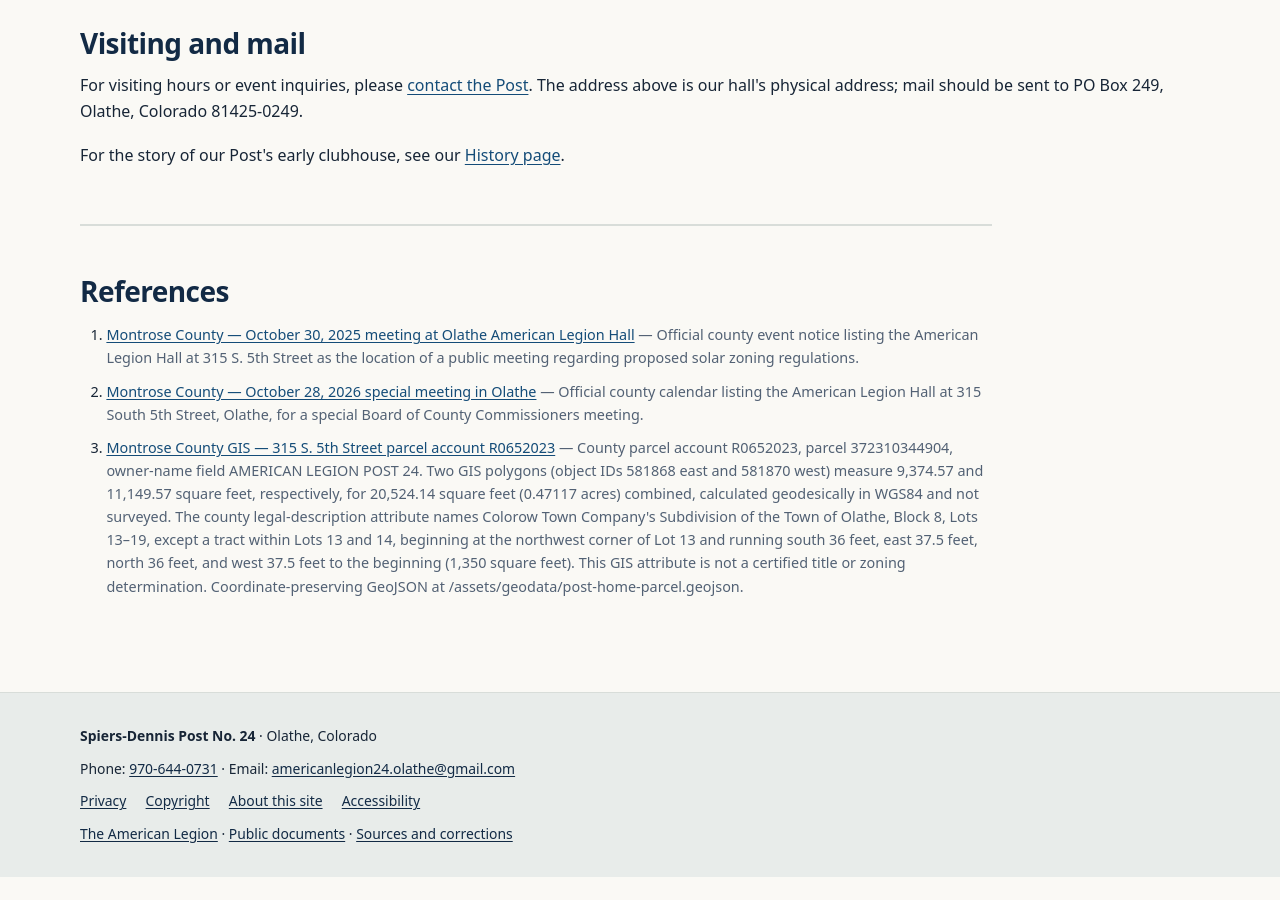
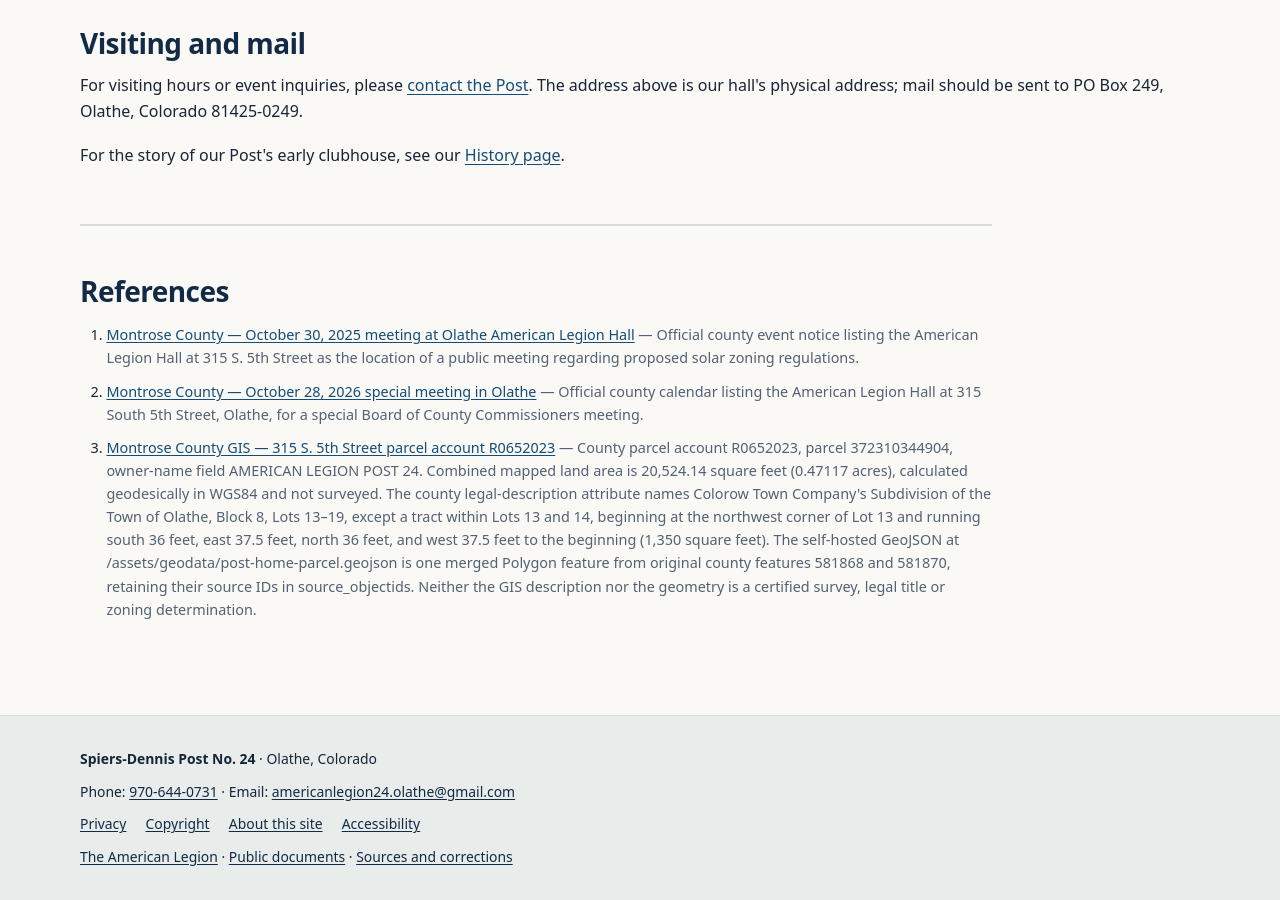
Before and after one commit to SPIERS-DENNIS-POST/spiers-dennis-post.github.io, a Jekyll site: the page built from building/index.md, in a window 1280 px wide and 900 px high, scrolled down 1390 px. Built offline with Jekyll 4.4.1, drawn with Linux system fonts in a browser that asks for light colours; before the commit the page ends 2267 px from its top, so only the background shows below that.

Commit message:
Record merged GeoJSON and combined area

```diff
--- a/_data/sources.yml
+++ b/_data/sources.yml
@@ -145,4 +145,4 @@
 - id: montrose-county-post24-parcel-gis
   title: Montrose County GIS — 315 S. 5th Street parcel account R0652023
   url: https://mcmap.montrosecounty.net/server/rest/services/MontroseCounty/FeatureServer/47
-  details: County parcel account R0652023, parcel 372310344904, owner-name field AMERICAN LEGION POST 24. Two GIS polygons (object IDs 581868 east and 581870 west) measure 9,374.57 and 11,149.57 square feet, respectively, for 20,524.14 square feet (0.47117 acres) combined, calculated geodesically in WGS84 and not surveyed. The county legal-description attribute names Colorow Town Company's Subdivision of the Town of Olathe, Block 8, Lots 13–19, except a tract within Lots 13 and 14, beginning at the northwest corner of Lot 13 and running south 36 feet, east 37.5 feet, north 36 feet, and west 37.5 feet to the beginning (1,350 square feet). This GIS attribute is not a certified title or zoning determination. Coordinate-preserving GeoJSON at /assets/geodata/post-home-parcel.geojson.
+  details: County parcel account R0652023, parcel 372310344904, owner-name field AMERICAN LEGION POST 24. Combined mapped land area is 20,524.14 square feet (0.47117 acres), calculated geodesically in WGS84 and not surveyed. The county legal-description attribute names Colorow Town Company's Subdivision of the Town of Olathe, Block 8, Lots 13–19, except a tract within Lots 13 and 14, beginning at the northwest corner of Lot 13 and running south 36 feet, east 37.5 feet, north 36 feet, and west 37.5 feet to the beginning (1,350 square feet). The self-hosted GeoJSON at /assets/geodata/post-home-parcel.geojson is one merged Polygon feature from original county features 581868 and 581870, retaining their source IDs in source_objectids. Neither the GIS description nor the geometry is a certified survey, legal title or zoning determination.
```
